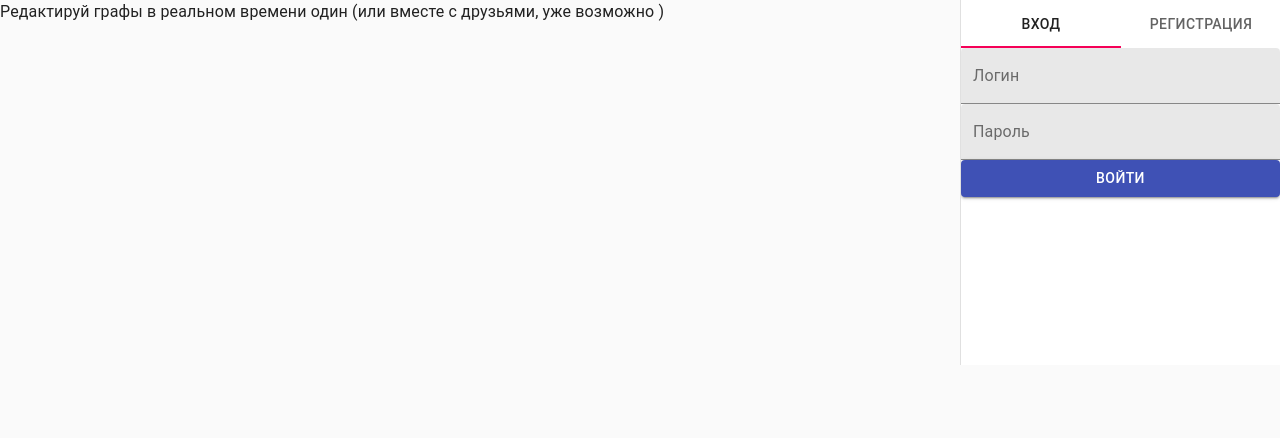
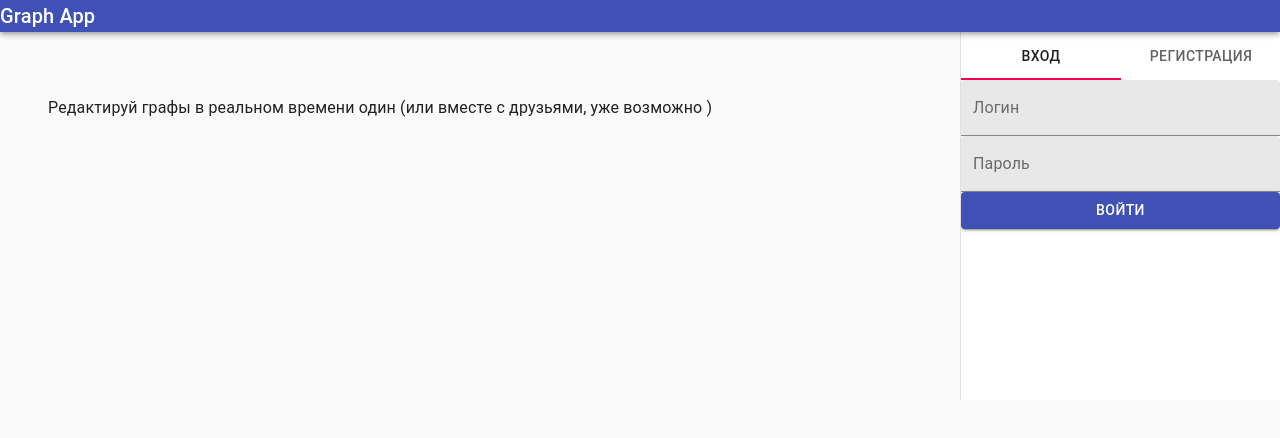
Before and after one commit to POWER-OF-YOUTH/graph-app-client, a React (Create React App) app: page / in a window 1280 px wide. Shown: the top 438 px of the page. Built offline with nearby package versions, Linux system fonts and the light colour scheme.

Commit message:
disign 0.3

```diff
--- a/src/App.css
+++ b/src/App.css
@@ -28,6 +28,7 @@
   color: #61dafb;
 }
 
+
 @keyframes App-logo-spin {
   from {
     transform: rotate(0deg);
--- a/src/pages/MainPage.js
+++ b/src/pages/MainPage.js
@@ -48,7 +48,8 @@ function a11yProps(index) {
 
 
 const drawerWidth = 320;
-const drawerHeight = 365;
+const drawerHeight = 400;
+
 
 
 const useStyles = makeStyles((theme) => ({
@@ -85,16 +86,21 @@ export default function MainPage() {
     setValue(newValue);
   };
 
+
   return (
 
     <div className={classes.root}>
       <CssBaseline />
       <AppBar position="fixed" className={classes.appBar}>
-
-        </AppBar>
-        <Typography paragraph>
+         <Typography variant="h6" noWrap>
+            Graph App
+        </Typography>
+      </AppBar>
+        <Toolbar/>
+          <Typography paragraph >
+           <Box m={12} />
           Редактируй графы в реальном времени один (или вместе с друзьями, уже возможно )
-        </Typography>
+          </Typography>
       <TabPanel value={value} index={0}>
       <Drawer
         className={classes.drawer}
@@ -104,7 +110,7 @@ export default function MainPage() {
         }}
         anchor="right"
       >
-
+        <Box m={2} />
         <Tabs value={value} onChange={handleChange} aria-label="simple tabs example">
           <Tab label="Вход" {...a11yProps(0)} />
           <Tab label="Регистрация" {...a11yProps(1)} />
@@ -141,7 +147,7 @@ export default function MainPage() {
         }}
         anchor="right"
       >
-
+        <Box m={2} />
         <Tabs value={value} onChange={handleChange} aria-label="simple tabs example">
           <Tab label="Вход" {...a11yProps(0)} />
           <Tab label="Регистрация" {...a11yProps(1)} />
```
